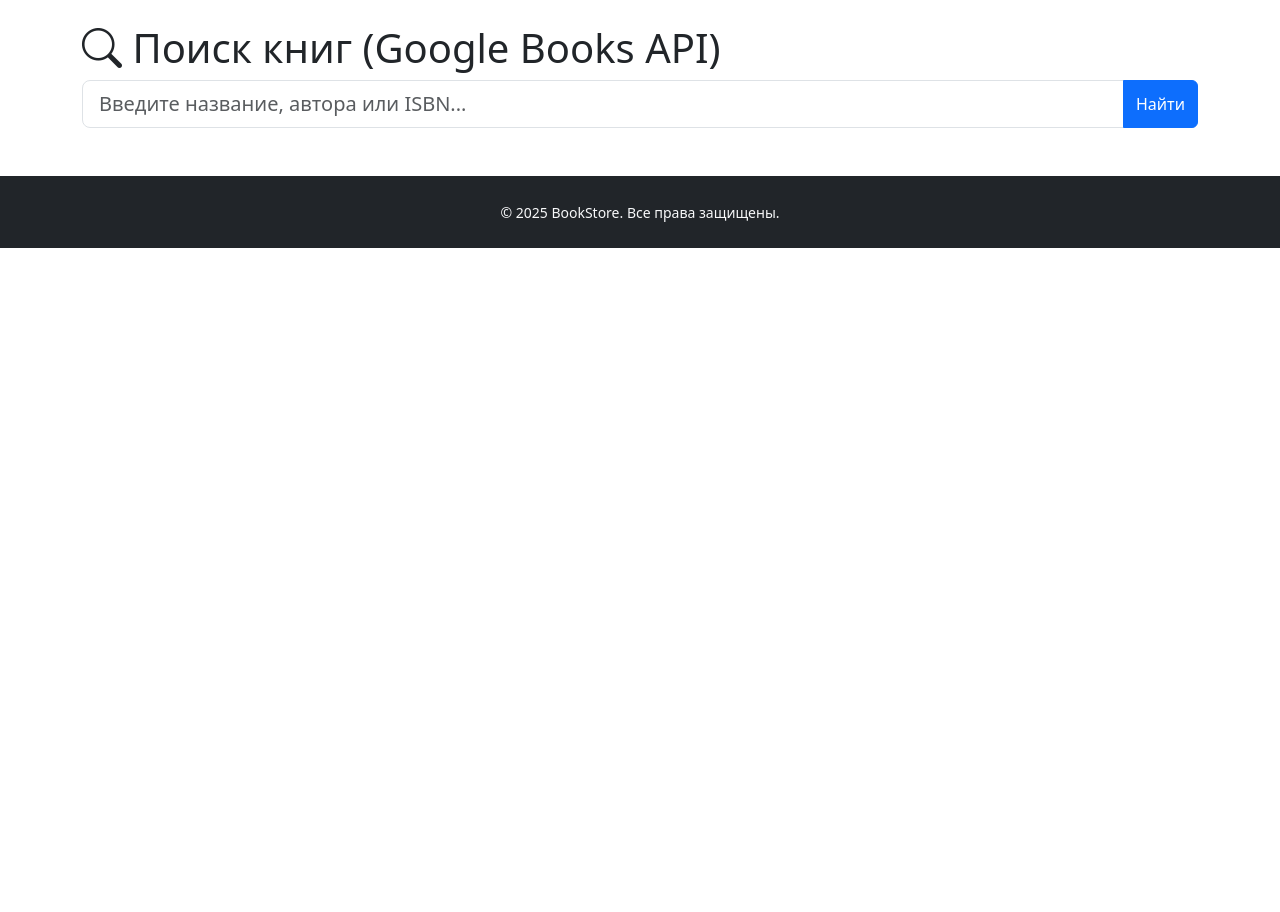
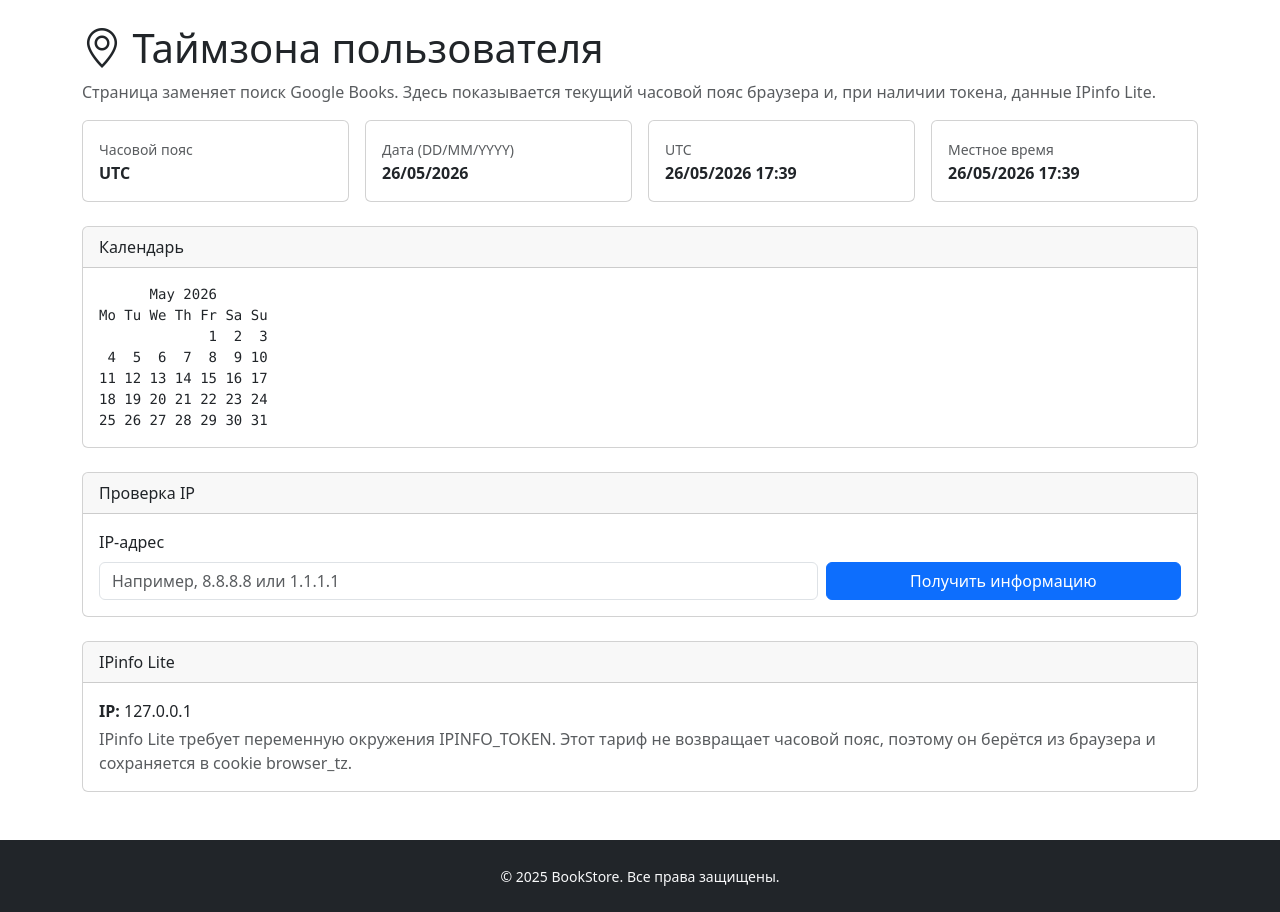
Before and after one commit to UterSt/IGI-LRS, a Django app: page /books-search/ in a window 1280 px wide. Shown: the part 56-968 px from the top of the page. Before the commit the page ends 304 px from the top, so only its background shows below. Run offline with Django 5.2, Linux system fonts and the light colour scheme.

Commit message:
feat(ipinfo): add ipinfo api

```diff
--- a/IGI/LR5/docker-compose.yml
+++ b/IGI/LR5/docker-compose.yml
@@ -38,6 +38,8 @@ services:
       DB_HOST: db
       DB_PORT: "5432"
       LOG_LEVEL: "DEBUG"
+      IPINFO_TOKEN: ${IPINFO_TOKEN:-}
+      TIME_ZONE: ${TIME_ZONE:-UTC}
     depends_on:
       db:
         condition: service_healthy
--- a/IGI/LR5/shop/context_processors.py
+++ b/IGI/LR5/shop/context_processors.py
@@ -1,4 +1,9 @@
+import calendar
+
+from django.utils import timezone
+
 from .services import get_nbrb_currency_options, get_currency_by_code, get_currency_factor
+
 
 def currency_context(request):
     selected_currency = request.session.get("selected_currency", "BYN")
@@ -13,3 +18,22 @@ def currency_context(request):
         "selected_currency_name": currency["name"],
         "currency_factor": get_currency_factor(selected_currency),
     }
+
+
+def timezone_context(request):
+    now_utc = timezone.now()
+    now_local = timezone.localtime(now_utc)
+    browser_timezone = getattr(request, "browser_timezone", None) or getattr(
+        request,
+        "active_timezone_name",
+        timezone.get_current_timezone_name(),
+    )
+    ipinfo_preview = {}
+    return {
+        "browser_timezone": browser_timezone,
+        "now_utc": now_utc,
+        "now_local": now_local,
+        "today_fmt": now_local.strftime("%d/%m/%Y"),
+        "calendar_text": calendar.month(now_local.year, now_local.month),
+        "ipinfo_preview": ipinfo_preview,
+    }
--- a/IGI/LR5/shop/views.py
+++ b/IGI/LR5/shop/views.py
@@ -12,6 +12,7 @@ Access control:
 import logging
 import calendar
 from datetime import datetime, date
+import ipaddress
 from decimal import Decimal
 from statistics import mean, median, mode, StatisticsError
 
@@ -38,11 +39,11 @@ from .forms import (
     CustomerProfileForm, ProductSearchForm, PromoApplyForm,
 )
 from .services import (
-    search_google_books,
     get_exchange_rates,
     convert_price_byn,
     get_currency_factor,
     get_nbrb_currency_options,
+    get_ipinfo_lite,
 )
 
 logger = logging.getLogger("shop")
@@ -69,14 +70,13 @@ def get_customer_or_none(user):
 def user_timezone_info(request):
     """Return dict with timezone / date info for templates."""
     now_utc = timezone.now()
-    tz_name = timezone.get_current_timezone_name()
     now_local = timezone.localtime(now_utc)
-    cal = calendar.month(now_local.year, now_local.month)
+    tz_name = getattr(request, "browser_timezone", None) or timezone.get_current_timezone_name()
     return {
         "now_utc": now_utc,
         "now_local": now_local,
         "tz_name": tz_name,
-        "calendar_text": cal,
+        "calendar_text": calendar.month(now_local.year, now_local.month),
         "today_fmt": now_local.strftime("%d/%m/%Y"),
     }
 
@@ -213,28 +213,60 @@ def catalogue(request):
 def product_detail(request, pk):
     product = get_object_or_404(Product, pk=pk, is_active=True)
 
-    # Google Books lookup by ISBN if available
-    books_api_data = []
-    if product.isbn:
-        books_api_data = search_google_books(f"isbn:{product.isbn}", max_results=1)
-
     return render(request, "shop/product_detail.html", {
         "product": product,
-        "books_api_data": books_api_data,
     })
 
 
-# ─── Google Books search page ─────────────────────────────────────────────────
+# ─── IPinfo / timezone page ───────────────────────────────────────────────────
 
 def books_api_search(request):
-    """Page that searches Google Books API and shows results."""
-    query = request.GET.get("q", "").strip()
-    results = []
-    if query:
-        results = search_google_books(query, max_results=8)
+    """Page that demonstrates user timezone detection and optional IPinfo data."""
+    entered_ip = (request.GET.get("ip") or "").strip()
+    current_ip = entered_ip or (request.META.get("REMOTE_ADDR") or "").strip()
+
+    ip_error = None
+    ipinfo_preview = {}
+    ipinfo_organization = "—"
+
+    if current_ip:
+        try:
+            ipaddress.ip_address(current_ip)
+            ipinfo_preview = get_ipinfo_lite(current_ip)
+            if isinstance(ipinfo_preview, dict):
+                for key in ("org", "as_name", "as_domain"):
+                    value = ipinfo_preview.get(key)
+                    if isinstance(value, str) and value.strip():
+                        ipinfo_organization = value.strip()
+                        break
+                else:
+                    company = ipinfo_preview.get("company")
+                    if isinstance(company, dict):
+                        for key in ("name", "domain"):
+                            value = company.get(key)
+                            if isinstance(value, str) and value.strip():
+                                ipinfo_organization = value.strip()
+                                break
+        except ValueError:
+            ip_error = f"Некорректный IP-адрес: {current_ip}"
+    else:
+        ip_error = "Введите IP-адрес или откройте страницу с доступного адреса."
+
+    now_utc = timezone.now()
+    now_local = timezone.localtime(now_utc)
+    today_local = timezone.localdate()
+
     return render(request, "shop/books_api_search.html", {
-        "query": query,
-        "results": results,
+        "browser_timezone": getattr(request, "browser_timezone", None) or timezone.get_current_timezone_name(),
+        "now_utc": now_utc,
+        "now_local": now_local,
+        "today_fmt": today_local.strftime("%d/%m/%Y"),
+        "calendar_text": calendar.month(today_local.year, today_local.month),
+        "ipinfo_preview": ipinfo_preview,
+        "ipinfo_organization": ipinfo_organization,
+        "ip_query": entered_ip,
+        "resolved_ip": current_ip,
+        "ip_error": ip_error,
     })
 
 
@@ -473,7 +505,7 @@ def statistics(request):
     )
 
     # Monthly sales (current year)
-    current_year = date.today().year
+    current_year = timezone.localdate().year
     monthly_sales = (
         OrderItem.objects
         .filter(order__sale_date__year=current_year)
@@ -500,7 +532,7 @@ def statistics(request):
 
     # Customer age stats
     customers = Customer.objects.exclude(birth_date=None)
-    today = date.today()
+    today = timezone.localdate()
     ages = [
         today.year - c.birth_date.year - (
             (today.month, today.day) < (c.birth_date.month, c.birth_date.day)
--- a/IGI/LR5/templates/base.html
+++ b/IGI/LR5/templates/base.html
@@ -35,7 +35,7 @@
         <li class="nav-item dropdown">
           <a class="nav-link dropdown-toggle" href="#" data-bs-toggle="dropdown">API</a>
           <ul class="dropdown-menu">
-            <li><a class="dropdown-item" href="{% url 'shop:books_api_search' %}"><i class="bi bi-google"></i> Google Books</a></li>
+            <li><a class="dropdown-item" href="{% url 'shop:books_api_search' %}"><i class="bi bi-geo-alt"></i> Таймзона и IPinfo</a></li>
             <li><a class="dropdown-item" href="{% url 'shop:currency_rates' %}"><i class="bi bi-currency-exchange"></i> Курсы валют</a></li>
           </ul>
         </li>
@@ -105,6 +105,32 @@
   {% block content %}{% endblock %}
 </main>
 
+<script>
+(function () {
+  try {
+    const tz = Intl.DateTimeFormat().resolvedOptions().timeZone;
+    if (!tz) return;
+    const cookieName = "browser_tz";
+    const cookies = document.cookie ? document.cookie.split("; ") : [];
+    const existing = cookies.find((c) => c.startsWith(cookieName + "="));
+    const current = existing ? decodeURIComponent(existing.split("=").slice(1).join("=")) : null;
+    const reloadGuard = sessionStorage.getItem("browser_tz_synced") === "1";
+
+    if (current !== tz) {
+      document.cookie = cookieName + "=" + encodeURIComponent(tz) + "; path=/; max-age=31536000; samesite=lax";
+      if (!reloadGuard) {
+        sessionStorage.setItem("browser_tz_synced", "1");
+        window.location.reload();
+      }
+    } else {
+      sessionStorage.removeItem("browser_tz_synced");
+    }
+  } catch (e) {
+    console.warn("Timezone detection failed", e);
+  }
+})();
+</script>
+
 <footer class="bg-dark text-light py-4 mt-5">
   <div class="container text-center">
     <small>&copy; 2025 BookStore. Все права защищены.</small>
--- a/IGI/LR5/templates/shop/books_api_search.html
+++ b/IGI/LR5/templates/shop/books_api_search.html
@@ -1,35 +1,69 @@
 {% extends "base.html" %}
-{% block title %}Поиск в Google Books{% endblock %}
+{% load tz %}
+{% block title %}Таймзона и IPinfo{% endblock %}
 {% block content %}
-<h1><i class="bi bi-search"></i> Поиск книг (Google Books API)</h1>
-<form method="get" class="mb-4">
-  <div class="input-group">
-    <input type="text" name="q" class="form-control form-control-lg" value="{{ query }}" placeholder="Введите название, автора или ISBN...">
-    <button type="submit" class="btn btn-primary">Найти</button>
+<h1><i class="bi bi-geo-alt"></i> Таймзона пользователя</h1>
+<p class="text-muted">Страница заменяет поиск Google Books. Здесь показывается текущий часовой пояс браузера и, при наличии токена, данные IPinfo Lite.</p>
+
+<div class="row g-3 mb-4">
+  <div class="col-md-3">
+    <div class="card h-100"><div class="card-body"><small class="text-muted">Часовой пояс</small><div class="fw-bold">{{ browser_timezone }}</div></div></div>
   </div>
-</form>
-{% if query %}
-<h5>Результаты для «{{ query }}»:</h5>
-<div class="row g-3">
-  {% for book in results %}
-  <div class="col-md-6">
-    <div class="card h-100 shadow-sm">
-      <div class="row g-0">
-        {% if book.thumbnail %}
-        <div class="col-3"><img src="{{ book.thumbnail }}" class="img-fluid rounded-start" style="height:130px;object-fit:cover;"></div>
-        {% endif %}
-        <div class="col">
-          <div class="card-body py-2">
-            <h6 class="card-title mb-1">{{ book.title }}</h6>
-            <p class="small text-muted mb-1">{{ book.authors }}</p>
-            <p class="small mb-1">{{ book.publisher }} {% if book.year %}({{ book.year }}){% endif %}</p>
-            {% if book.isbn %}<p class="small mb-0">ISBN: {{ book.isbn }}</p>{% endif %}
-          </div>
-        </div>
+  <div class="col-md-3">
+    <div class="card h-100"><div class="card-body"><small class="text-muted">Дата (DD/MM/YYYY)</small><div class="fw-bold">{{ today_fmt }}</div></div></div>
+  </div>
+  <div class="col-md-3">
+    <div class="card h-100"><div class="card-body"><small class="text-muted">UTC</small><div class="fw-bold">{{ now_utc|timezone:"UTC"|date:"d/m/Y H:i" }}</div></div></div>
+  </div>
+  <div class="col-md-3">
+    <div class="card h-100"><div class="card-body"><small class="text-muted">Местное время</small><div class="fw-bold">{{ now_local|date:"d/m/Y H:i" }}</div></div></div>
+  </div>
+</div>
+
+<div class="card mb-4">
+  <div class="card-header">Календарь</div>
+  <div class="card-body"><pre class="mb-0 small">{{ calendar_text }}</pre></div>
+</div>
+
+<div class="card mb-4">
+  <div class="card-header">Проверка IP</div>
+  <div class="card-body">
+    <form method="get" class="row g-2 align-items-end">
+      <div class="col-md-8">
+        <label for="ip" class="form-label">IP-адрес</label>
+        <input
+          type="text"
+          class="form-control"
+          id="ip"
+          name="ip"
+          value="{{ ip_query|default_if_none:'' }}"
+          placeholder="Например, 8.8.8.8 или 1.1.1.1"
+        >
       </div>
-    </div>
+      <div class="col-md-4">
+        <button type="submit" class="btn btn-primary w-100">Получить информацию</button>
+      </div>
+    </form>
+
+    {% if ip_error %}
+      <div class="alert alert-warning mt-3 mb-0">{{ ip_error }}</div>
+    {% endif %}
   </div>
-  {% empty %}<p class="text-muted">По запросу ничего не найдено.</p>{% endfor %}
 </div>
-{% endif %}
+
+<div class="card">
+  <div class="card-header">IPinfo Lite</div>
+  <div class="card-body">
+    {% if resolved_ip %}
+      <p class="mb-1"><strong>IP:</strong> {{ resolved_ip }}</p>
+    {% endif %}
+    {% if ipinfo_preview %}
+      <p class="mb-1"><strong>Страна:</strong> {{ ipinfo_preview.country|default:"—" }}</p>
+      <p class="mb-1"><strong>ASN:</strong> {{ ipinfo_preview.asn|default:"—" }}</p>
+      <p class="mb-0"><strong>Организация:</strong> {{ ipinfo_organization|default:"—" }}</p>
+    {% else %}
+      <p class="mb-0 text-muted">IPinfo Lite требует переменную окружения IPINFO_TOKEN. Этот тариф не возвращает часовой пояс, поэтому он берётся из браузера и сохраняется в cookie browser_tz.</p>
+    {% endif %}
+  </div>
+</div>
 {% endblock %}
--- a/IGI/LR5/templates/shop/cabinet.html
+++ b/IGI/LR5/templates/shop/cabinet.html
@@ -1,4 +1,5 @@
 {% extends "base.html" %}
+{% load tz %}
 {% block title %}Личный кабинет{% endblock %}
 {% block content %}
 <h1><i class="bi bi-person-circle"></i> Личный кабинет</h1>
@@ -23,7 +24,7 @@
       <div class="card-header">Время</div>
       <div class="card-body small">
         <p>Зона: {{ tz_name }}</p>
-        <p>UTC: {{ now_utc|date:"d/m/Y H:i" }}</p>
+        <p>UTC: {{ now_utc|timezone:"UTC"|date:"d/m/Y H:i" }}</p>
         <p>Местное: {{ now_local|date:"d/m/Y H:i" }}</p>
         <p>Дата: {{ today_fmt }}</p>
         <pre class="small mb-0">{{ calendar_text }}</pre>
@@ -37,7 +38,7 @@
       <div class="card-body d-flex justify-content-between align-items-center">
         <div>
           <strong>Заказ #{{ order.pk }}</strong> — {{ order.get_status_display }}<br>
-          <small class="text-muted">{{ order.sale_date|date:"d/m/Y H:i" }} UTC</small>
+          <small class="text-muted">{{ order.sale_date|timezone:"UTC"|date:"d/m/Y H:i" }} UTC</small>
         </div>
         <div>
           <span class="fw-bold">{{ order.total_price|currency_value:currency_factor|floatformat:2 }} {{ selected_currency }}</span>
--- a/IGI/LR5/templates/shop/home.html
+++ b/IGI/LR5/templates/shop/home.html
@@ -1,4 +1,5 @@
 {% extends "base.html" %}
+{% load tz %}
 {% block title %}Главная — BookStore{% endblock %}
 {% block content %}
 
@@ -26,7 +27,7 @@
     </div>
     <div class="col-md-3">
       <small class="text-muted">Время (UTC)</small><br>
-      <strong>{{ now_utc|date:"H:i" }}</strong>
+      <strong>{{ now_utc|timezone:"UTC"|date:"H:i" }}</strong>
     </div>
     <div class="col-md-3">
       <small class="text-muted">Местное время</small><br>
--- a/IGI/LR5/templates/shop/order_detail.html
+++ b/IGI/LR5/templates/shop/order_detail.html
@@ -1,4 +1,5 @@
 {% extends "base.html" %}
+{% load tz %}
 {% block title %}Заказ #{{ order.pk }}{% endblock %}
 {% block content %}
 <h1>Заказ #{{ order.pk }}</h1>
--- a/IGI/LR5/templates/shop/statistics.html
+++ b/IGI/LR5/templates/shop/statistics.html
@@ -1,4 +1,5 @@
 {% extends "base.html" %}
+{% load tz %}
 {% block title %}Статистика — BookStore{% endblock %}
 
 {% block extra_js %}
@@ -13,7 +14,7 @@
   <div class="row text-center">
     <div class="col-md-3"><small class="text-muted">Временная зона</small><br><strong>{{ tz_name }}</strong></div>
     <div class="col-md-3"><small class="text-muted">Дата (DD/MM/YYYY)</small><br><strong>{{ today_fmt }}</strong></div>
-    <div class="col-md-3"><small class="text-muted">Время UTC</small><br><strong>{{ now_utc|date:"H:i:s" }}</strong></div>
+    <div class="col-md-3"><small class="text-muted">Время UTC</small><br><strong>{{ now_utc|timezone:"UTC"|date:"H:i:s" }}</strong></div>
     <div class="col-md-3"><small class="text-muted">Календарь</small><br><pre class="mb-0 small">{{ calendar_text }}</pre></div>
   </div>
 </div>
```
Also changed, not shown: IGI/LR5/bookstore/settings.py (+5 -3 lines), IGI/LR5/shop/middleware.py (added, +38 -0 lines), IGI/LR5/shop/services.py (+29 -1 lines), IGI/LR5/templates/shop/product_detail.html (+3 -14 lines), 1 other file.
